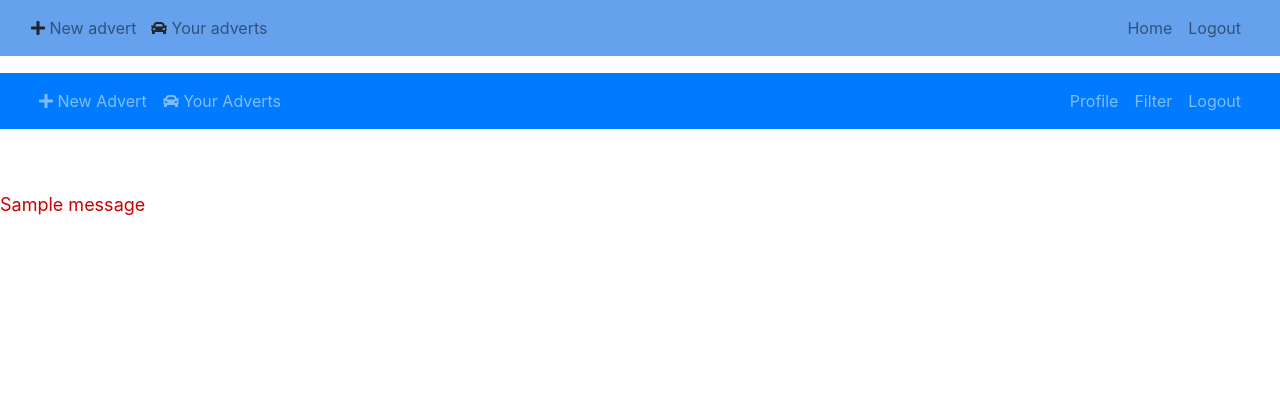
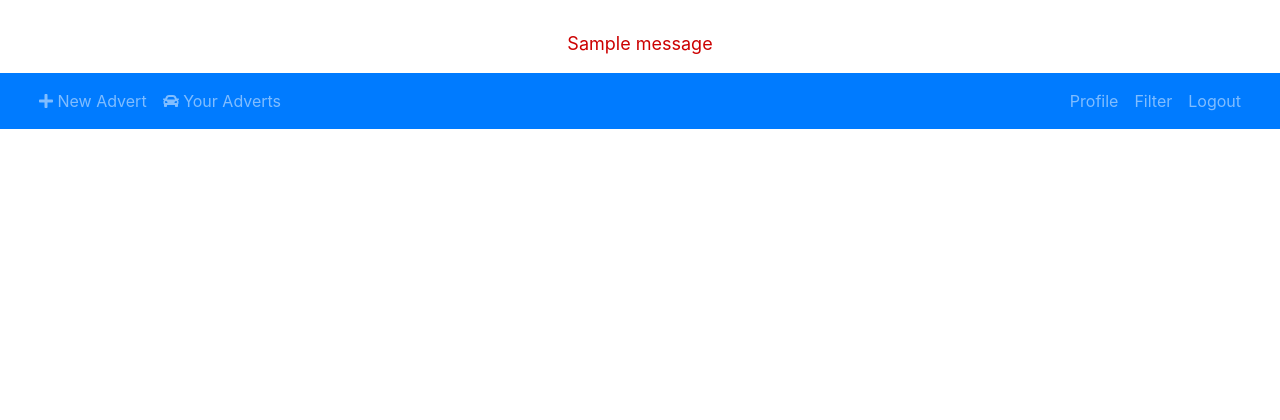
Before and after one commit to Bil-372-Proje-8-Organization/Bil372_Proje_8, a Flask app: template templates/detailsAdvert.html in a window 1280 px wide. Shown: the top 420 px of the page. Run offline with Flask 2, Linux system fonts and the light colour scheme; the template is opened without the code that fills it: most values are stand-ins (such as "Sample title", 1, 10 or a date in 2020); one stand-in notice (Sample message) is shown; parts of the project's set-up code (start-up, migrations or seed data) failed here and were passed over; some libraries are stand-ins or nearby versions.

Commit message:
Important front-end updates made on detailsAdvert.html

```diff
--- a/templates/detailsAdvert.html
+++ b/templates/detailsAdvert.html
@@ -45,59 +45,12 @@
 
 {% endblock %}
 {% block body %}
-    <!-- Flash error messages -->
-    {% with messages = get_flashed_messages() %}
-    {% if messages %}
-        <p class="error text-center">{{ messages[0] }}</p>
-    {% endif %}
-    {% endwith %}
-
-
-            <!-- Nav bar start -->
-            <nav class="navbar navbar-expand-sm navbar-light fixed-top" style="background-color: #66a1ee">
-                <div class="container-fluid">
-                    <div  class="cursor-pointer">
-                        <!-- Add a new ad -->
-                        <i class="fas fa-plus"></i>
-                        <a href="{{ url_for('newAdvert') }}" style="color: #335177"><span>New advert</span></a>
-                        <button class="navbar-toggler" type="button" data-toggle="collapse" data-target="#navbarSupportedContent" aria-controls="navbarSupportedContent" aria-expanded="false" aria-label="Toggle navigation">
-                            <span class="navbar-toggler-icon"></span>
-                        </button>
-
-                        <!-- User's own ads -->
-                        <i class="fas fa-car" style="margin-left:10px;"></i>
-                        <a href="{{ url_for('your_adverts') }}" style="color: #335177"><span>Your adverts</span></a>
-                        <button class="navbar-toggler" type="button" data-toggle="collapse" data-target="#navbarSupportedContent" aria-controls="navbarSupportedContent" aria-expanded="false" aria-label="Toggle navigation">
-                            <span class="navbar-toggler-icon"></span>
-                        </button>
-                    </div>
-
-                    <div class="collapse navbar-collapse">
-                        <ul class="navbar-nav ml-auto">
-                            <!-- Go to the home screen -->
-                            <li class="nav-item">
-                                <a  class="nav-link" href="{{ url_for('home') }}"><span style="color: #335177">Home</span></a>
-                            </li>
-
-                            <!-- Logout -->
-                            <li class="nav-item">
-                                <a  class="nav-link" href="{{ url_for('logout') }}"><span style="color: #335177">Logout</span></a>
-                            </li>
-                        </ul>
-                    </div>
-                </div>
-            </nav>
-            <!-- Nav bar end -->
-
-
           <tbody>
 
 
             <!-- Main section start -->
-            <div style=" background: -webkit-gradient(linear, left top, right top, from(#8beabe), to(#040fd7));
-        background: linear-gradient(to right, #8beabe, #040fd7)">
-                <table class="table table-hover" style="margin-top:60px; margin-bottom:0px; background: -webkit-gradient(linear, left top, right top, from(#f29263), to(#ee5a6f));
-        background: linear-gradient(to right, #ee5a6f, #f29263)" >
+            <div style="margin: 0 auto">
+                <table class="table table-hover" style="margin: 0 auto;" >
 
                   {%for advert in adverts%}
           <tr>
```
